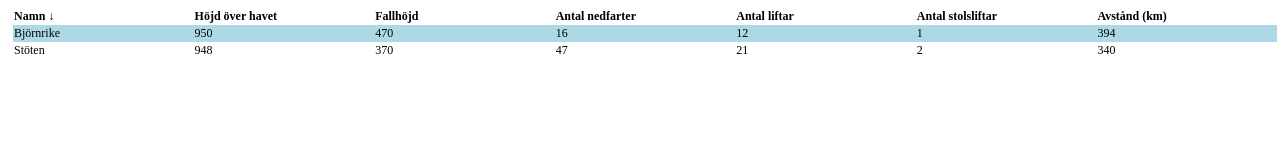
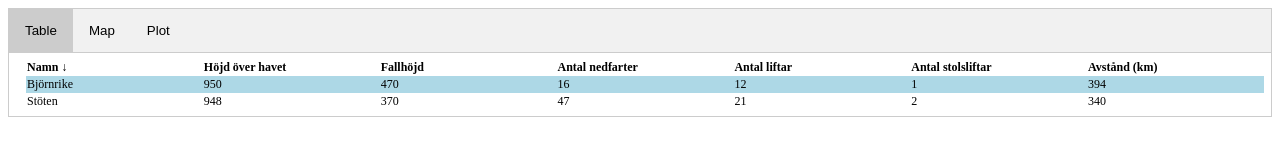
Before and after one commit to midstar/dest_compare, a plain HTML site: page index.html in a window 1280 px wide. Drawn offline with Linux system fonts and the light colour scheme.

Commit message:
Added TABS

```diff
--- a/index.html
+++ b/index.html
@@ -5,6 +5,9 @@
 <title>Sweski</title>
 
 <style>
+
+/****************************************************************************/
+/* Table style */
 
 table {
     border-collapse: collapse;
@@ -19,6 +22,46 @@ table {
 
 tr:nth-child(even) {
     background-color: lightblue;
+}
+
+
+/****************************************************************************/
+/* TAB style */
+
+/* Style the tab */
+.tab {
+  overflow: hidden;
+  border: 1px solid #ccc;
+  background-color: #f1f1f1;
+}
+
+/* Style the buttons that are used to open the tab content */
+.tab button {
+  background-color: inherit;
+  float: left;
+  border: none;
+  outline: none;
+  cursor: pointer;
+  padding: 14px 16px;
+  transition: 0.3s;
+}
+
+/* Change background color of buttons on hover */
+.tab button:hover {
+  background-color: #ddd;
+}
+
+/* Create an active/current tablink class */
+.tab button.active {
+  background-color: #ccc;
+}
+
+/* Style the tab content */
+.tab-page {
+  display: none;
+  padding: 6px 12px;
+  border: 1px solid #ccc;
+  border-top: none;
 }
 
 </style>
@@ -78,13 +121,15 @@ config = {
 };
 
 window.onload = function() {
+    tabSetup("tab-table");
+
     databasePreprocess();
 
     updateTable("name", true);
 };
 
 function updateTable(keyToSort, ascending) {
-    var table = document.getElementById("statistics");
+    var table = document.getElementById("table");
 
     // Delete old elements
     table.innerHTML = "";
@@ -165,6 +210,42 @@ function databasePreprocess() {
     }
 }
 
+
+//////////////////////////////////////////////////////////////////////////////
+// TAB page handling
+
+function tabSetup(defaultTabPageId) {
+    tabShow(defaultTabPageId);
+
+    tabButtons = document.getElementsByClassName("tab-button");
+    for (var i = 0; i < tabButtons.length ; i++) {
+        tabButton = tabButtons[i];
+        tabButton.setAttribute("onclick", "tabShow(\"" + tabButton.id + "\")");
+    }
+}
+
+function tabShow(tabId) {
+    // Show the correct tab
+    tabPages = document.getElementsByClassName("tab-page");
+    for (var i = 0 ; i < tabPages.length ; i++) {
+        tabPage = tabPages[i];
+        if(tabPage.id == tabId + "-page")
+            tabPage.style.display = "block";
+        else
+            tabPage.style.display = "none";
+    }
+
+    // Mark the active button
+    tabButtons = document.getElementsByClassName("tab-button");
+    for (var i = 0; i < tabButtons.length ; i++) {
+        tabButton = tabButtons[i];
+        if (tabButton.id == tabId)
+            tabButton.className += " active";
+        else
+            tabButton.className = tabButton.className.replace(" active", "");
+    }
+}
+
 </script>
 
 </head>
@@ -172,7 +253,20 @@ function databasePreprocess() {
 <!--------------------------------------------------------------------------->
 <body>
 
-    <table id="statistics"></table>
+    <div class="tab">
+        <button class="tab-button" id="tab-table">Table</button>
+        <button class="tab-button" id="tab-map">Map</button>
+        <button class="tab-button" id="tab-plot">Plot</button>
+    </div>
+    <div class="tab-page" id="tab-table-page">
+        <table id="table"></table>
+    </div>
+    <div class="tab-page" id="tab-map-page">
+        Map will show up here
+    </div>
+    <div class="tab-page" id="tab-plot-page">
+        Plot will show up here
+    </div>
 
 </body>
 
```
